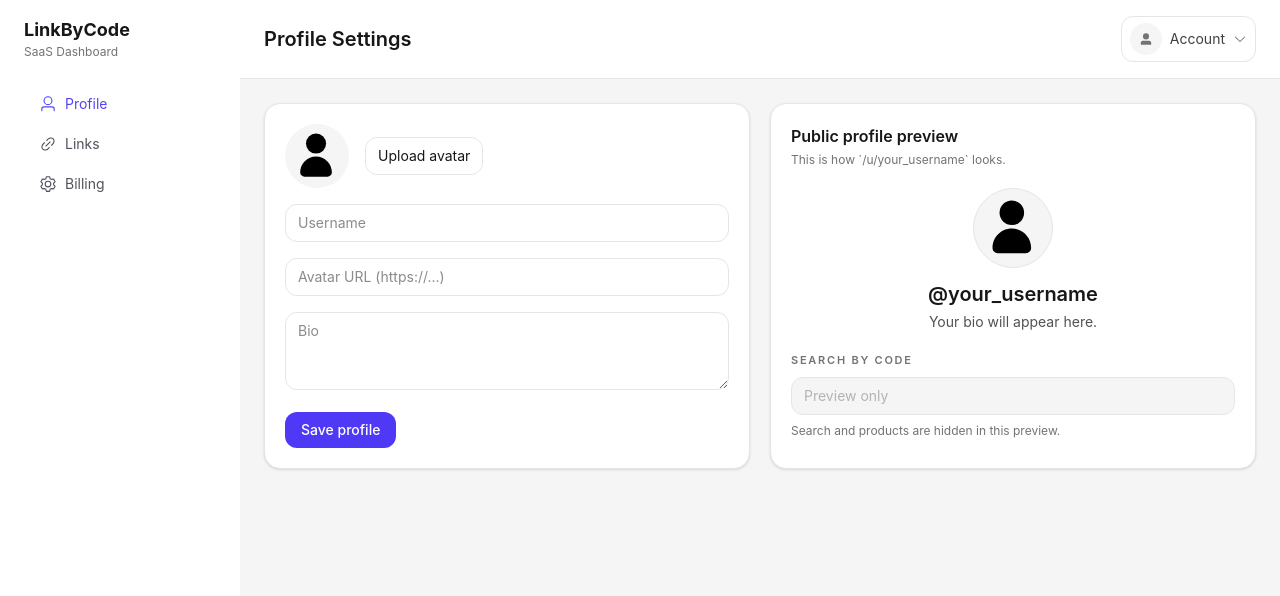
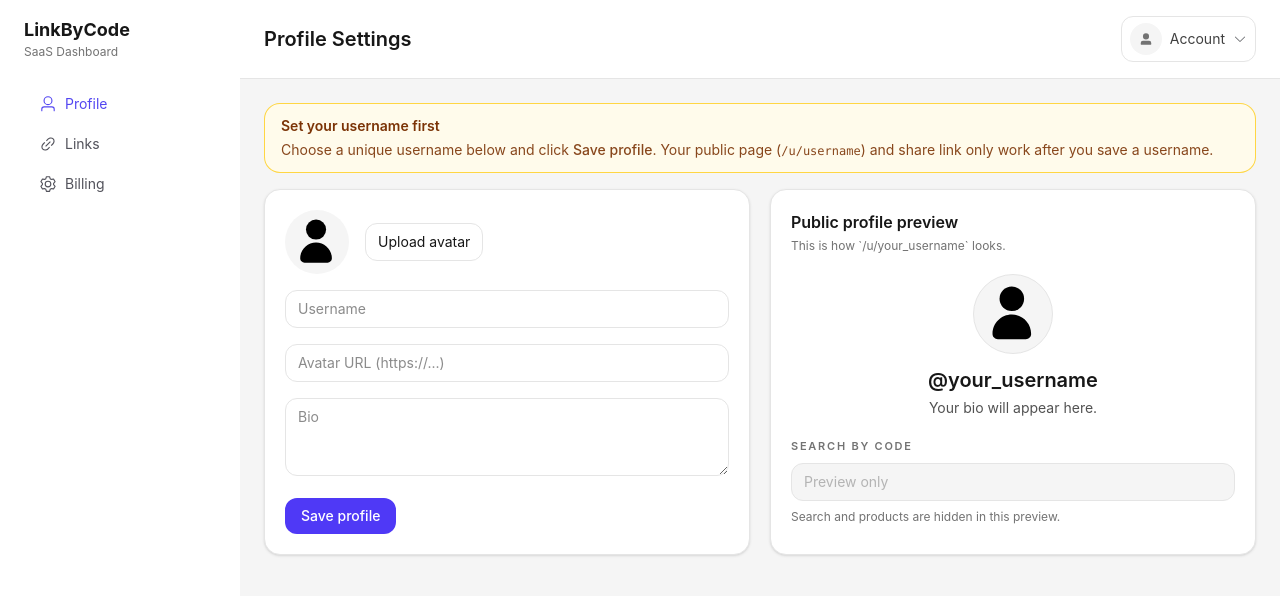
Before and after one commit to nematoff98/linkbyid, a Nuxt app: page /dashboard/profile in a window 1280 px wide. Shown: the top 596 px of the page. Built offline with nearby package versions, Linux system fonts and the light colour scheme.

Commit message:
sitemap changes

```diff
--- a/app/middleware/auth.global.ts
+++ b/app/middleware/auth.global.ts
@@ -5,5 +5,5 @@ export default defineNuxtRouteMiddleware((to) => {
   const isAuthRoute = to.path.startsWith('/auth')
 
   if (isDashboardRoute && !hasToken) return navigateTo('/auth')
-  if (isAuthRoute && hasToken) return navigateTo('/dashboard')
+  if (isAuthRoute && hasToken) return navigateTo('/dashboard/profile')
 })
--- a/app/pages/auth/google/callback.vue
+++ b/app/pages/auth/google/callback.vue
@@ -36,7 +36,7 @@ onMounted(async () => {
 
   setTokens({ accessToken, refreshToken, provider })
   window.history.replaceState({}, document.title, window.location.pathname)
-  await navigateTo('/dashboard', { replace: true })
+  await navigateTo('/dashboard/profile', { replace: true })
 })
 </script>
 
--- a/app/pages/auth/index.vue
+++ b/app/pages/auth/index.vue
@@ -21,7 +21,7 @@ const handleAuth = async (provider: 'google' | 'apple') => {
     const email = 'apple.user@linkbycode.dev'
     const response = await authService.oauthCallback(provider, email)
     setSession(response.data)
-    await navigateTo('/dashboard/statistics', { replace: true })
+    await navigateTo('/dashboard/profile', { replace: true })
   } catch (error) {
     authError.value = error instanceof Error ? error.message : 'Authorization failed'
   } finally {
--- a/app/pages/dashboard/index.vue
+++ b/app/pages/dashboard/index.vue
@@ -1,6 +1,6 @@
 <script setup lang="ts">
 definePageMeta({
   layout: 'dashboard',
-  redirect: '/dashboard/statistics'
+  redirect: '/dashboard/profile'
 })
 </script>
--- a/app/pages/dashboard/profile.vue
+++ b/app/pages/dashboard/profile.vue
@@ -112,11 +112,33 @@ const saveProfile = async (payload: { profile: ProfileSettings; avatarFile: File
 const updatePreview = (payload: ProfileSettings) => {
   draftProfile.value = payload
 }
+
+const profileDataReady = computed(
+  () => !dashboardProfileLoading.value && !profileLoading.value
+)
+
+/** Saved profile has no username — user must set it before sharing /u/… */
+const showUsernameRequiredBanner = computed(
+  () => profileDataReady.value && !profile.value.username?.trim()
+)
 </script>
 
 <template>
   <div>
     <p v-if="dashboardProfileLoading || profileLoading" class="mb-3 text-sm text-neutral-500 dark:text-neutral-400">Loading profile…</p>
+
+    <div
+      v-if="showUsernameRequiredBanner"
+      role="alert"
+      class="mb-4 rounded-2xl border border-amber-300/90 bg-amber-50 px-4 py-3 text-sm text-amber-950 dark:border-amber-500/40 dark:bg-amber-500/10 dark:text-amber-100"
+    >
+      <p class="font-semibold text-amber-900 dark:text-amber-50">Set your username first</p>
+      <p class="mt-1 text-amber-900/90 dark:text-amber-100/90">
+        Choose a unique username below and click <span class="font-medium">Save profile</span>. Your public page
+        (<span class="font-mono text-xs">/u/username</span>) and share link only work after you save a username.
+      </p>
+    </div>
+
     <p v-if="pageError" class="mb-3 rounded-xl border border-red-200 bg-red-50 px-3 py-2 text-sm text-red-700 dark:border-red-500/30 dark:bg-red-500/10 dark:text-red-300">{{ pageError }}</p>
 
     <section
--- a/nuxt.config.ts
+++ b/nuxt.config.ts
@@ -42,4 +42,14 @@ export default defineNuxtConfig({
     url: 'https://getlinkid.com',
     name: 'Find Products by Code – Link by Code'
   },
+  sitemap: {
+    exclude: [
+      '/dashboard/**',
+      '/auth/**',
+    ],
+    include: [
+      '/',
+      '/u/**'
+    ]
+  }
 })
```
